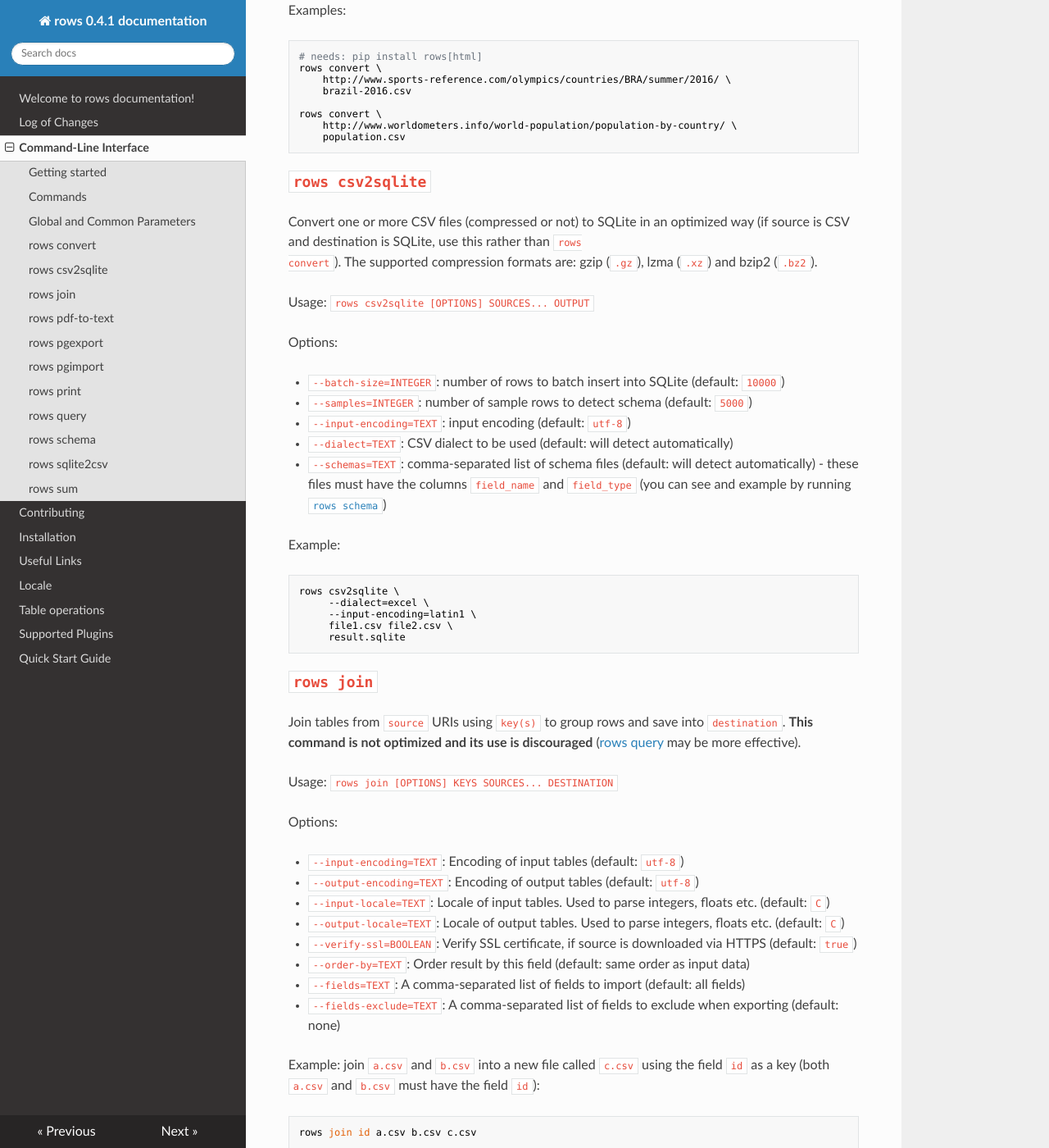
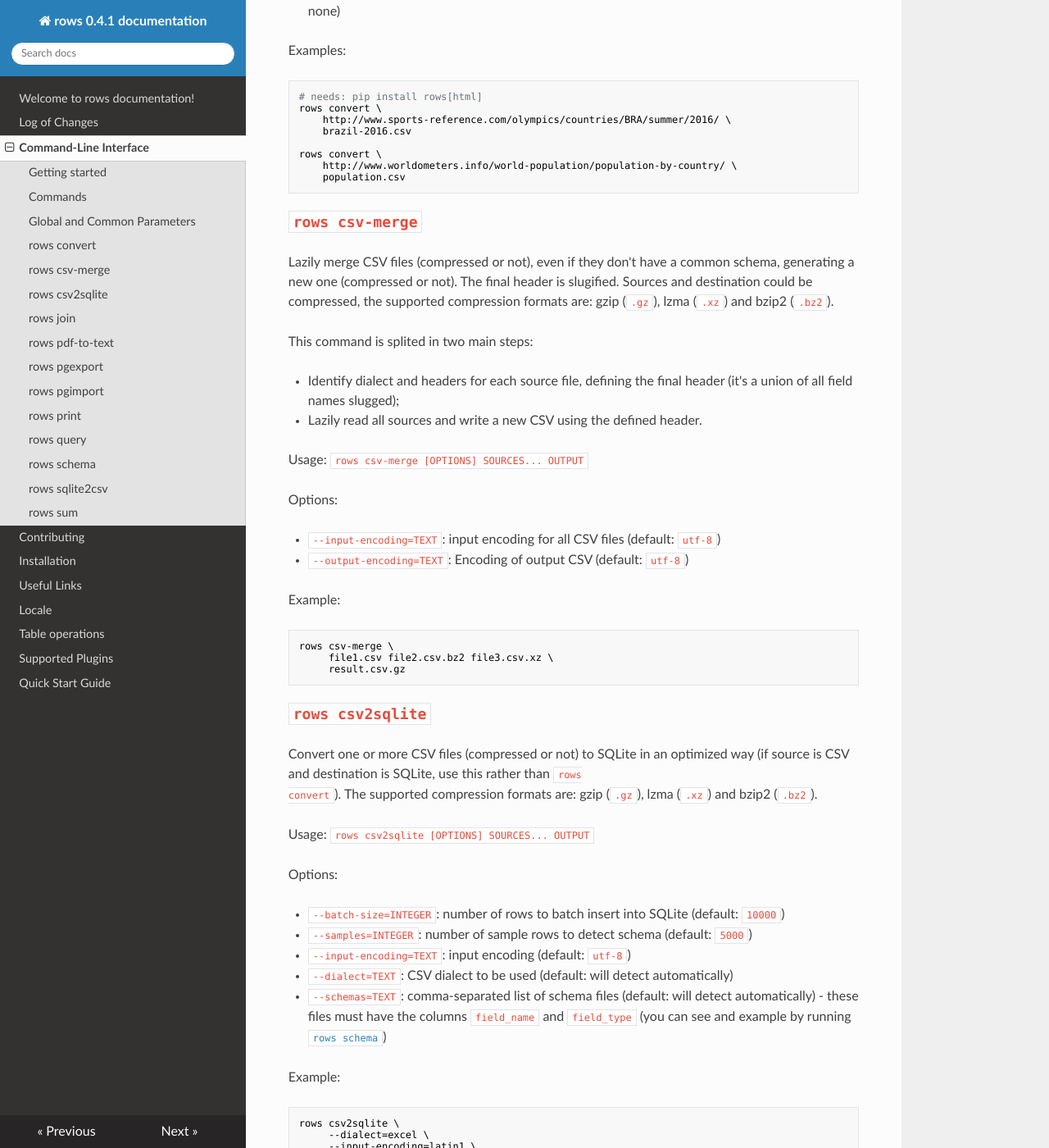
Before and after one commit to turicas/rows, an MkDocs documentation site: the page built from docs/cli.md, in a window 1280 px wide and 1400 px high, scrolled down 2083 px. Shown: the whole window at 82% size. Built offline with MkDocs 1.6.1, drawn with Linux system fonts in a browser that asks for light colours; nearby versions of some CDN libraries; some of the changed text lies outside the part shown.

Commit message:
Add docs for csv-merge

````diff
--- a/docs/cli.md
+++ b/docs/cli.md
@@ -33,6 +33,9 @@ local filename (example: `rows convert https://website/file.html file.csv`).
 - [`rows csv2sqlite`][cli-csv2sqlite]: convert one or more CSV files
   (compressed or not) to SQLite in an optimized way (if source is CSV and
   destination is SQLite, use this rather than `rows convert`).
+- [`rows csv-merge`][cli-csv-merge]: lazily merge CSV files (compressed or
+  not), even if they don't have a common schema, generating a new one
+  (compressed or not).
 - [`rows join`][cli-join]: equivalent to SQL's `JOIN` - get rows from each
   table and join them.
 - [`rows pdf-to-text`][cli-pdf-to-text]: extract text from a PDF file and save
@@ -110,6 +113,37 @@ rows convert \
     http://www.worldometers.info/world-population/population-by-country/ \
     population.csv
 ```
+
+
+## `rows csv-merge`
+
+Lazily merge CSV files (compressed or not), even if they don't have a common
+schema, generating a new one (compressed or not). The final header is
+slugified. Sources and destination could be compressed, the supported
+compression formats are: gzip (`.gz`), lzma (`.xz`) and bzip2 (`.bz2`).
+
+This command is splited in two main steps:
+
+- Identify dialect and headers for each source file, defining the final header
+  (it's a union of all field names slugged);
+- Lazily read all sources and write a new CSV using the defined header.
+
+Usage: `rows csv-merge [OPTIONS] SOURCES... OUTPUT`
+
+Options:
+
+- `--input-encoding=TEXT`: input encoding for all CSV files (default: `utf-8`)
+- `--output-encoding=TEXT`: Encoding of output CSV (default: `utf-8`)
+
+
+Example:
+
+```bash
+rows csv-merge \
+     file1.csv file2.csv.bz2 file3.csv.xz \
+     result.csv.gz
+```
+
 
 
 ## `rows csv2sqlite`
@@ -466,6 +500,7 @@ rows sum \
 
 [br-cities]: https://gist.github.com/turicas/ec0abcfe0d7abf7a97ef7a0c1d72c7f7
 [cli-convert]: #rows-convert
+[cli-csv-merge]: #rows-csv-merge
 [cli-csv2sqlite]: #rows-csv2sqlite
 [cli-join]: #rows-join
 [cli-manpage]: man/rows.1
````
